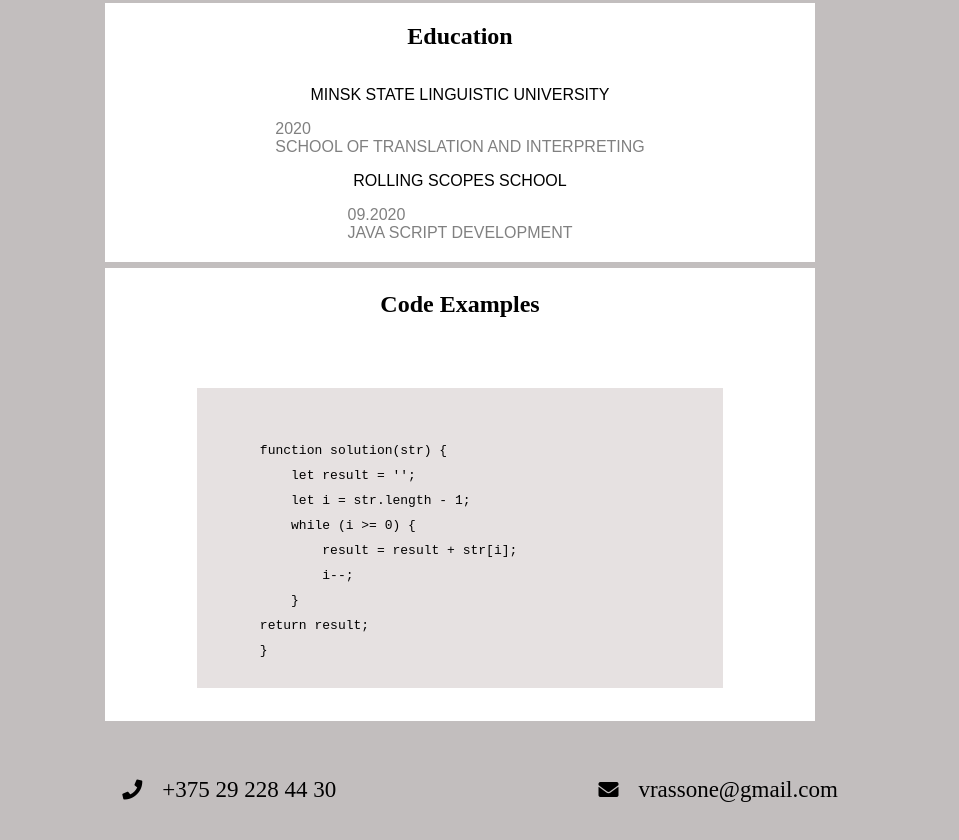
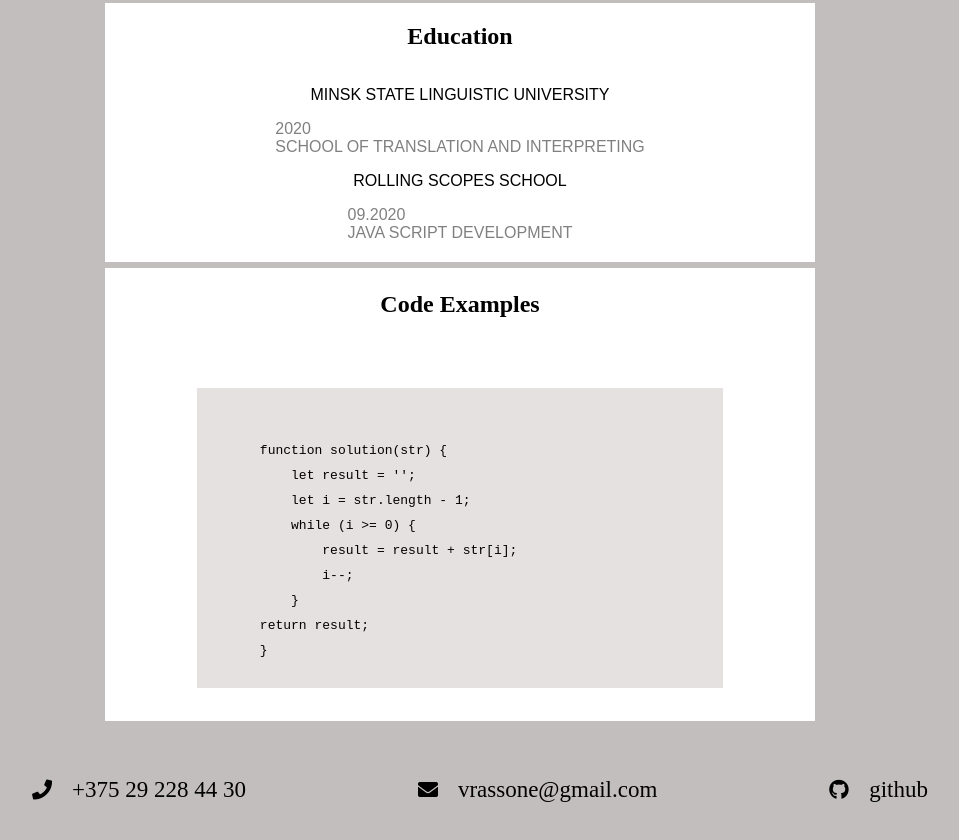
Before and after one commit to Wellval/rsschool-cv, a plain HTML site: page index.html in a window 1280 px wide. Shown: the part 987-1827 px from the top of the page, without its empty margins (180-1139 px from the left). Drawn offline with Linux system fonts and the light colour scheme.

Commit message:
feat: add link to github

```diff
--- a/index.html
+++ b/index.html
@@ -79,6 +79,9 @@
                 <li class="email">
                     <i class="fas fa-envelope"></i>vrassone@gmail.com
                 </li>
+                <li>
+                    <a href="https://github.com/Wellval"><i class="fab fa-github"></i>github</a>
+                </li>
             </ul>
             </footer>
         </main>
--- a/style.css
+++ b/style.css
@@ -148,7 +148,14 @@ footer {
 
 }
 
-.fas {
+.fab, .fas {
+    width: 20px;
+    height: 20px;
     margin-right: 20px;
     font-size: 20px;
 }
+
+a {
+    text-decoration: none;
+    color: black;
+}
```
